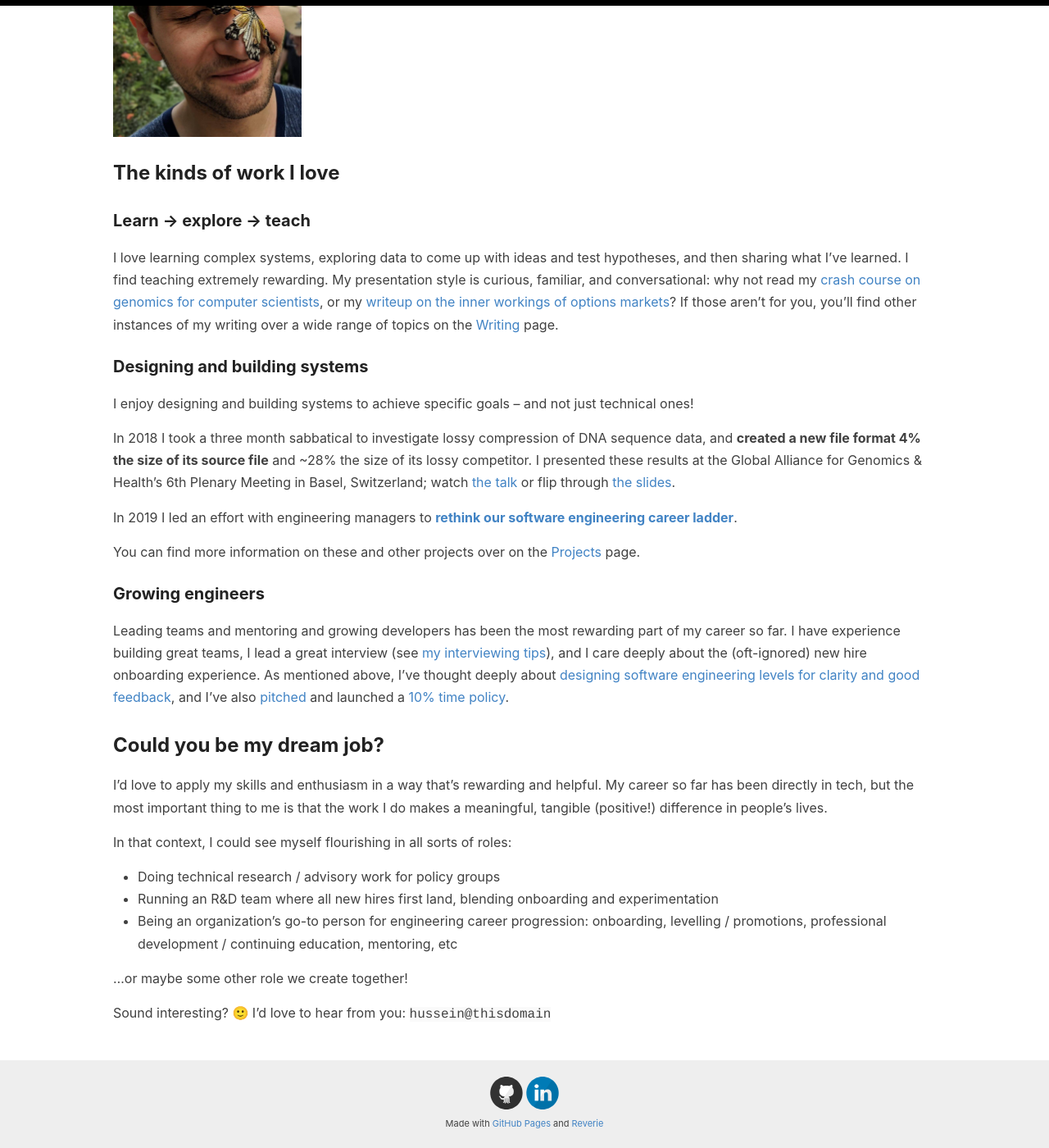
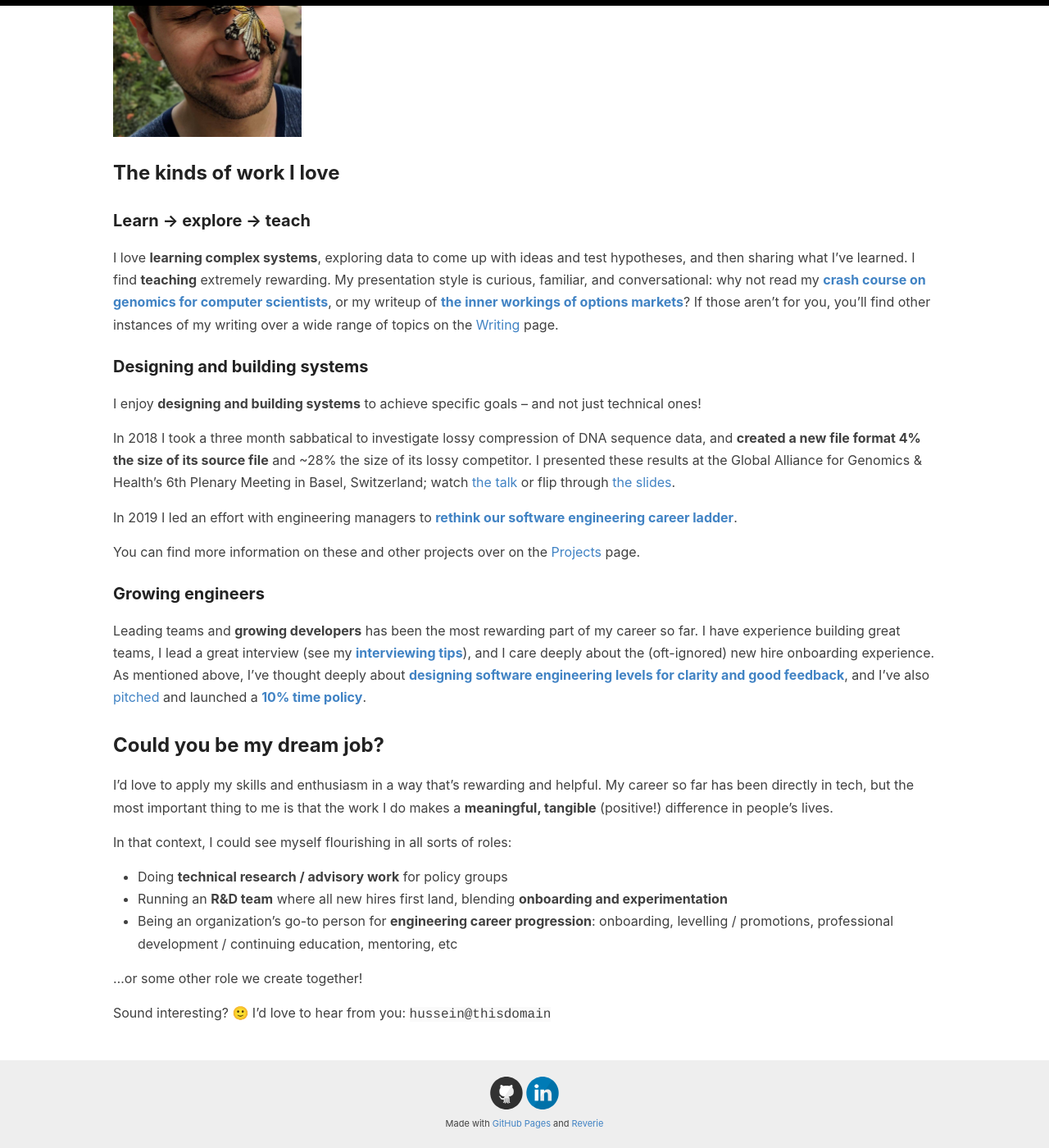
Before and after one commit to helgridly/helgridly.github.io, a Jekyll site: the page built from index.md, in a window 1280 px wide and 1400 px high, scrolled down 276 px. Shown: the whole window at 82% size. Built offline with Jekyll 4.4.1, drawn with Linux system fonts in a browser that asks for light colours.

Commit message:
boldify links and things (#9)

```diff
--- a/index.md
+++ b/index.md
@@ -17,11 +17,11 @@ I've been in the software industry for 13 years. I have worn many hats: been an
 
 ### Learn -> explore -> teach
 
-I love learning complex systems, exploring data to come up with ideas and test hypotheses, and then sharing what I've learned. I find teaching extremely rewarding. My presentation style is curious, familiar, and conversational: why not read my [crash course on genomics for computer scientists](https://docs.google.com/document/d/1-C_BI4mx0Amjxac7G908Wtmfuc_N8O4_UqSDPiZu_bo/edit?usp=sharing), or my [writeup on the inner workings of options markets](https://helgridly.github.io/finstuff/understanding-NOPE/)? If those aren't for you, you'll find other instances of my writing over a wide range of topics on the [Writing](/writing) page.
+I love **learning complex systems**, exploring data to come up with ideas and test hypotheses, and then sharing what I've learned. I find **teaching** extremely rewarding. My presentation style is curious, familiar, and conversational: why not read my [**crash course on genomics for computer scientists**](https://docs.google.com/document/d/1-C_BI4mx0Amjxac7G908Wtmfuc_N8O4_UqSDPiZu_bo/edit?usp=sharing), or my writeup of [**the inner workings of options markets**](https://helgridly.github.io/finstuff/understanding-NOPE/)? If those aren't for you, you'll find other instances of my writing over a wide range of topics on the [Writing](/writing) page.
 
 ### Designing and building systems
 
-I enjoy designing and building systems to achieve specific goals -- and not just technical ones!
+I enjoy **designing and building systems** to achieve specific goals -- and not just technical ones!
 
 In 2018 I took a three month sabbatical to investigate lossy compression of DNA sequence data, and **created a new file format 4% the size of its source file** and ~28% the size of its lossy competitor. I presented these results at the Global Alliance for Genomics & Health's 6th Plenary Meeting in Basel, Switzerland; watch [the talk](https://www.youtube.com/watch?v=TaqFBgaZHmE&t=13920s) or flip through [the slides](https://docs.google.com/presentation/d/1EAG3Mz_Rwszn1xzvLFlFDtZJKeTfTcqo/edit).
 
@@ -31,18 +31,18 @@ You can find more information on these and other projects over on the [Projects]
 
 ### Growing engineers
 
-Leading teams and mentoring and growing developers has been the most rewarding part of my career so far. I have experience building great teams, I lead a great interview (see [my interviewing tips](https://docs.google.com/document/d/1qNeXN_E_na_KXsZMaXRfYQcoT-0w59yjdmN1B7Tst68/edit#)), and I care deeply about the (oft-ignored) new hire onboarding experience. As mentioned above, I've thought deeply about [designing software engineering levels for clarity and good feedback](/levels), and I've also [pitched](https://docs.google.com/presentation/d/1dgl6OwC9FHX-6oT9Z1JCmPglDmW9umv0/edit?usp=sharing&ouid=114804907504664516654&rtpof=true&sd=true) and launched a [10% time policy](https://docs.google.com/document/d/1z81KCX6tuKLnSct5oFamhEvcFCJIPGOL/edit?usp=sharing&ouid=114804907504664516654&rtpof=true&sd=true).
+Leading teams and **growing developers** has been the most rewarding part of my career so far. I have experience building great teams, I lead a great interview (see my [**interviewing tips**](https://docs.google.com/document/d/1qNeXN_E_na_KXsZMaXRfYQcoT-0w59yjdmN1B7Tst68/edit#)), and I care deeply about the (oft-ignored) new hire onboarding experience. As mentioned above, I've thought deeply about [**designing software engineering levels for clarity and good feedback**](/levels), and I've also [pitched](https://docs.google.com/presentation/d/1dgl6OwC9FHX-6oT9Z1JCmPglDmW9umv0/edit?usp=sharing&ouid=114804907504664516654&rtpof=true&sd=true) and launched a [**10% time policy**](https://docs.google.com/document/d/1z81KCX6tuKLnSct5oFamhEvcFCJIPGOL/edit?usp=sharing&ouid=114804907504664516654&rtpof=true&sd=true).
 
 ## Could you be my dream job?
 
-I'd love to apply my skills and enthusiasm in a way that's rewarding and helpful. My career so far has been directly in tech, but the most important thing to me is that the work I do makes a meaningful, tangible (positive!) difference in people's lives.
+I'd love to apply my skills and enthusiasm in a way that's rewarding and helpful. My career so far has been directly in tech, but the most important thing to me is that the work I do makes a **meaningful, tangible** (positive!) difference in people's lives.
 
 In that context, I could see myself flourishing in all sorts of roles:
 
-* Doing technical research / advisory work for policy groups
-* Running an R&D team where all new hires first land, blending onboarding and experimentation
-* Being an organization's go-to person for engineering career progression: onboarding, levelling / promotions, professional development / continuing education, mentoring, etc
+* Doing **technical research / advisory work** for policy groups
+* Running an **R&D team** where all new hires first land, blending **onboarding and experimentation**
+* Being an organization's go-to person for **engineering career progression**: onboarding, levelling / promotions, professional development / continuing education, mentoring, etc
 
-...or maybe some other role we create together!
+...or some other role we create together!
 
 Sound interesting? 🙂 I'd love to hear from you: `hussein@thisdomain`
```
